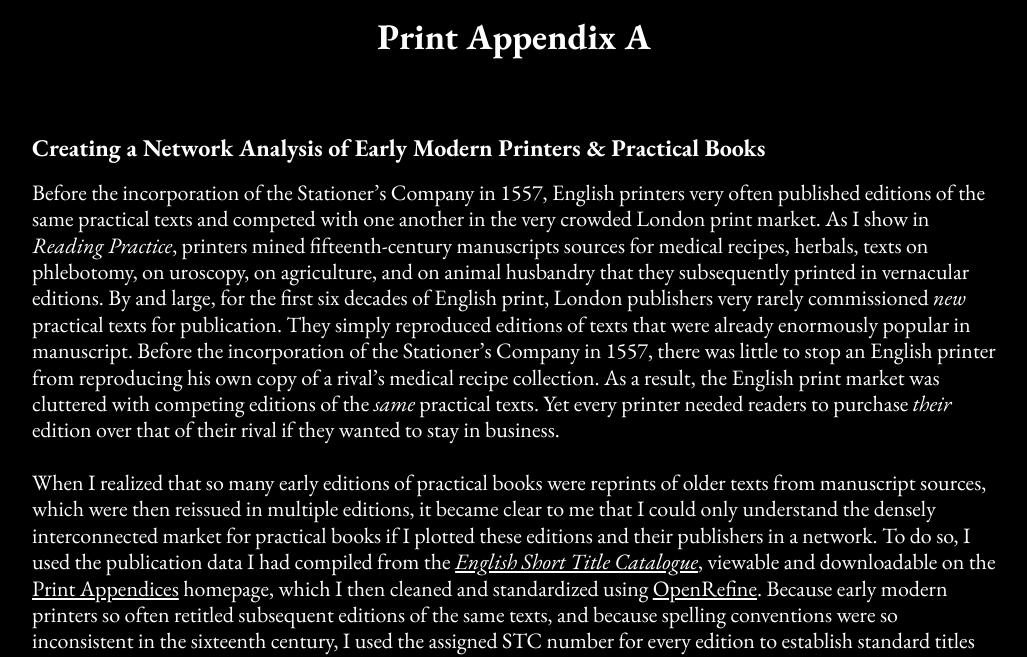
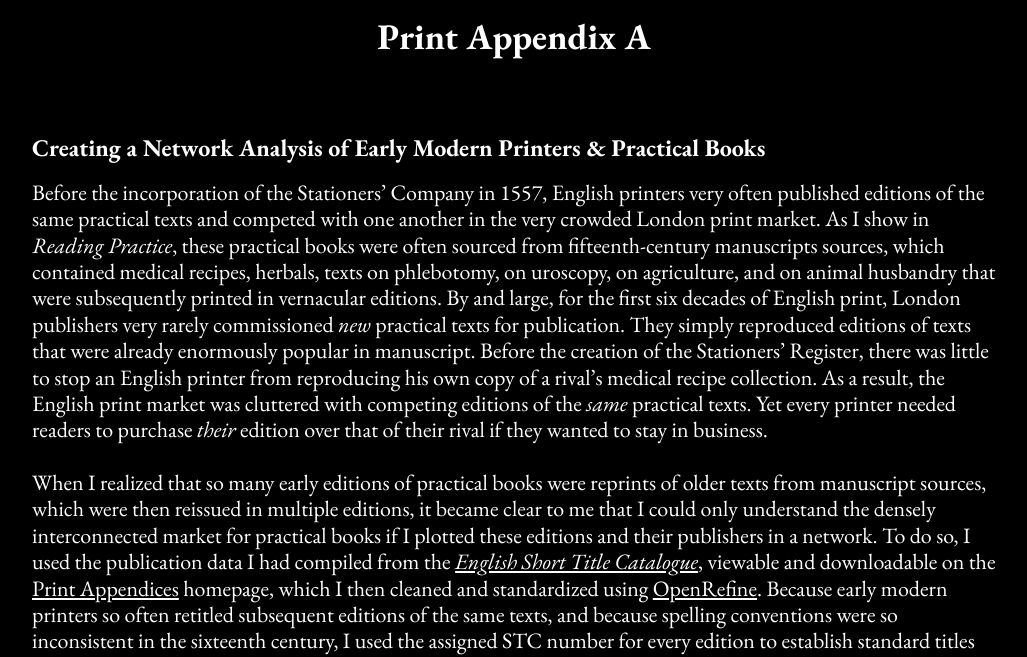
Before and after one commit to readingpractice/readingpractice.github.io, a Jekyll site: the page built from print-appendix-a.md, in a window 1280 px wide and 900 px high, cut to the strip 243-900 px from the top of the window. Shown: the whole strip, without its empty margins (126-1153 px from the left). Built offline with Jekyll 4.4.1, drawn with Linux system fonts in a browser that asks for light colours; some web fonts are replaced.

Commit message:
Update print-appendix-a.md

```diff
--- a/print-appendix-a.md
+++ b/print-appendix-a.md
@@ -5,14 +5,14 @@ permalink: /print-appendix-a/
 ---
 
 #### Creating a Network Analysis of Early Modern Printers & Practical Books
-Before the incorporation of the Stationer's Company in 1557, English printers very often published
+Before the incorporation of the Stationers' Company in 1557, English printers very often published
 editions of the same practical texts and competed with one another in the very crowded London print market.
-As I show in _Reading Practice_, printers mined fifteenth-century manuscripts sources for medical recipes, herbals, texts on
-phlebotomy, on uroscopy, on agriculture, and on animal husbandry that they subsequently printed in
+As I show in _Reading Practice_, these practical books were often sourced from fifteenth-century manuscripts sources,
+which contained medical recipes, herbals, texts on
+phlebotomy, on uroscopy, on agriculture, and on animal husbandry that were subsequently printed in
 vernacular editions. By and large, for the first six decades of English print, London publishers
 very rarely commissioned _new_ practical texts for publication. They simply reproduced editions of
-texts that were already enormously popular in manuscript. Before the incorporation of the Stationer's
-Company in 1557, there was little to stop an English printer from reproducing his own copy of a rival's
+texts that were already enormously popular in manuscript. Before the creation of the Stationers' Register, there was little to stop an English printer from reproducing his own copy of a rival's
 medical recipe collection. As a result, the English print market was cluttered with competing editions of the _same_ practical texts.
 Yet every printer needed readers to purchase _their_ edition over that of their rival if they wanted to
 stay in business.
```
